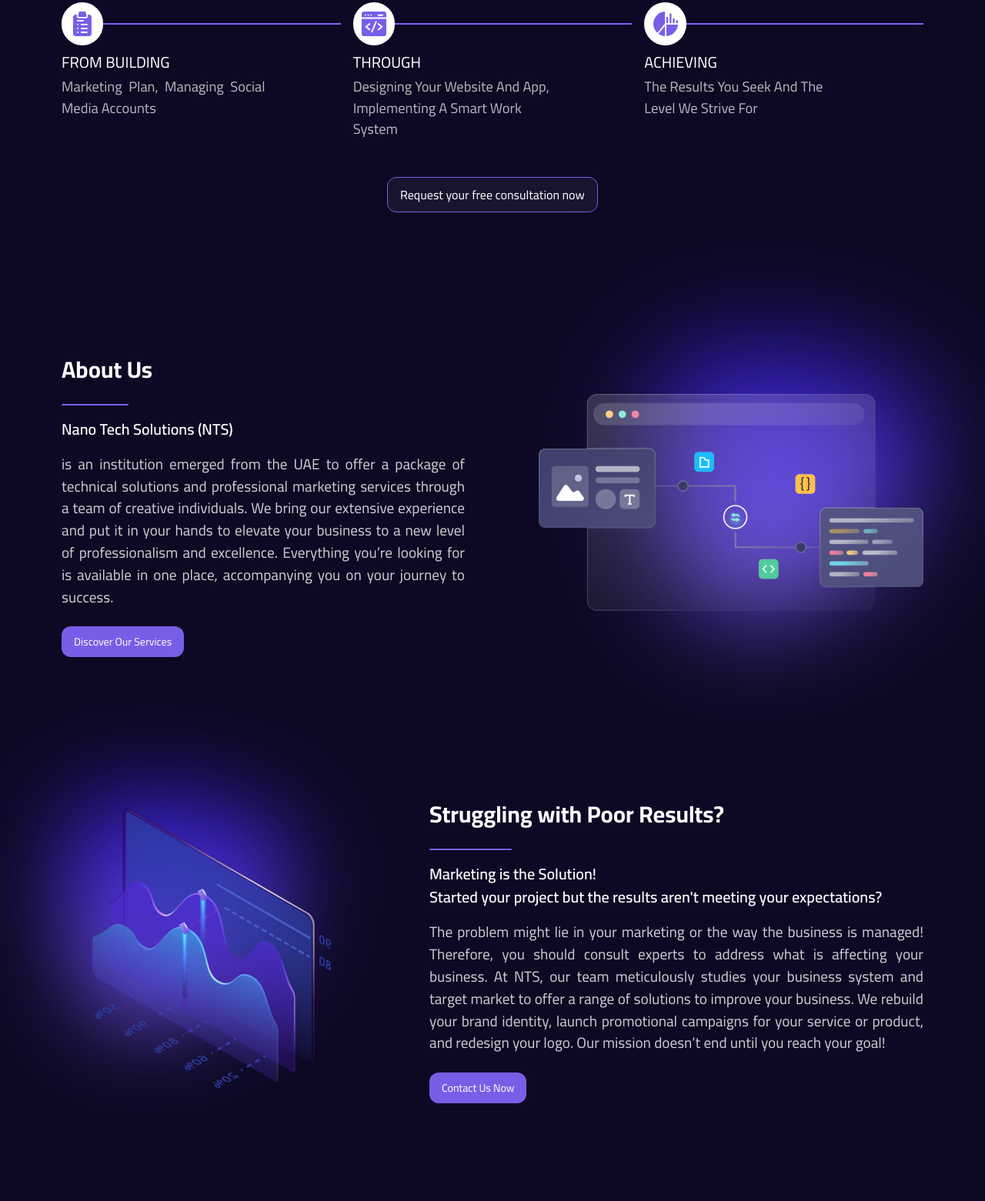
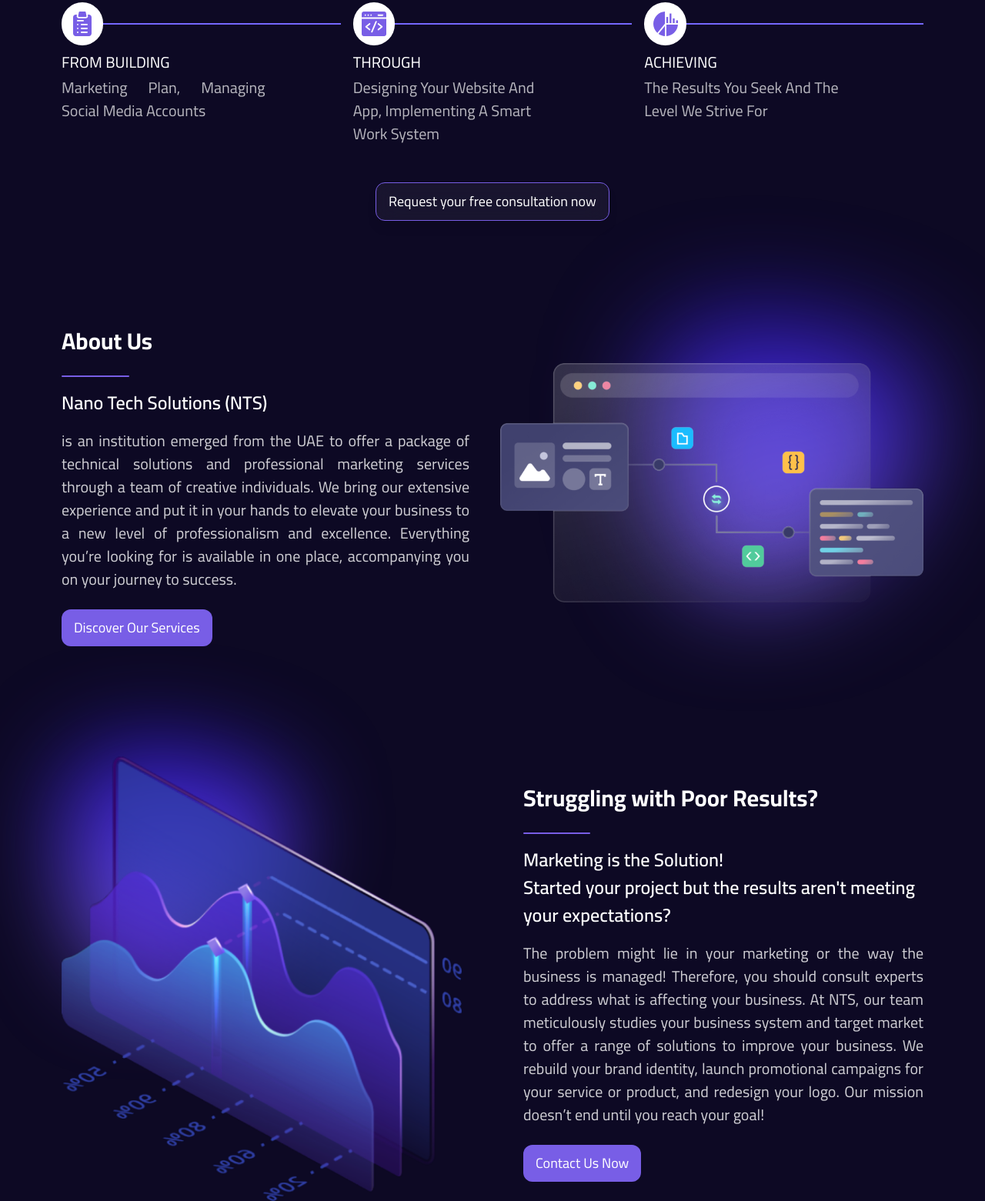
Before and after one commit to Rokayanasr/nano-tech, a website with bundled scripts: page src/index.html in a window 1280 px wide. Shown: the part 1287-2848 px from the top of the page at 77% size. Built offline with nearby package versions, Linux system fonts and the light colour scheme.

```diff
--- a/src/index.html
+++ b/src/index.html
@@ -144,13 +144,13 @@
                             <div class="hidden sm:flex w-full consultancy-line capitalize"></div>
                         </div>
                         <div class="mt-3 sm:pe-8">
-                            <time
+                            <h4
                                 class="block text-center md:text-start mb-5 md:mb-2 font-normal leading-none text-white uppercase"
-                                data-i18n="Consultancy Start">بداية الاستشارة</time>
-                            <p class="md:font-normal text-white opacity-70 text-center md:text-justify consultancy-description capitalize"
+                                data-i18n="Consultancy Start">بداية الاستشارة</h4>
+                            <h4 class="md:font-normal text-white opacity-70 text-center md:text-justify consultancy-description capitalize"
                                 data-i18n="Consultancy Start description">
                                 وصف بداية الاستشارة
-                            </p>
+                            </h4>
                         </div>
                     </li>
                     <li data-aos="fade-down" class="relative mb-6 sm:mb-0 w-8/12">
@@ -170,13 +170,13 @@
                             <div class="hidden sm:flex w-full consultancy-line"></div>
                         </div>
                         <div class="mt-3 sm:pe-8">
-                            <time
+                            <h4
                                 class="block text-center md:text-start mb-5 md:mb-2 font-normal leading-none text-white uppercase"
-                                data-i18n="Consultancy Through">استشارة عبر</time>
-                            <p class="md:font-normal text-white opacity-70 text-center md:text-start consultancy-description capitalize"
+                                data-i18n="Consultancy Through">استشارة عبر</h4>
+                            <h4 class="md:font-normal text-white opacity-70 text-center md:text-start consultancy-description capitalize"
                                 data-i18n="Consultancy Through description">
                                 وصف استشارة عبر
-                            </p>
+                            </h4>
                         </div>
                     </li>
                     <li data-aos="fade-up" class="relative mb-6 sm:mb-0 w-8/12">
@@ -205,44 +205,44 @@
                             <div class="hidden sm:flex w-full consultancy-line"></div>
                         </div>
                         <div class="mt-3 sm:pe-8">
-                            <time
+                            <h4
                                 class="block text-center md:text-start mb-5 md:mb-2 font-normal leading-none text-white uppercase"
-                                data-i18n="Consultancy End">نهاية الاستشارة</time>
-                            <p class="md:font-normal text-white opacity-70 text-center md:text-start consultancy-description capitalize"
+                                data-i18n="Consultancy End">نهاية الاستشارة</h4>
+                            <h4 class="md:font-normal text-white opacity-70 text-center md:text-start consultancy-description capitalize"
                                 data-i18n="Consultancy End description">
                                 وصف نهاية الاستشارة
-                            </p>
+                            </h4>
                         </div>
                     </li>
                 </ol>
                 <a href="#contactus">
-                    <button class="heartbeat primary-outline-btn" data-i18n="Consultancy Btn">زر الاستشارة</button>
+                    <button class="heartbeat primary-outline-btn text-lg" data-i18n="Consultancy Btn">زر الاستشارة</button>
                 </a>
             </div>
         </section>
 
         <!-- =============About Us================ -->
-        <section id="aboutus" class="lg:py-20 py-8 about-section flex ">
+        <section id="aboutus" class=" py-8 about-section flex ">
             <div class="gradient-container my-container">
                 <div class="gradient"></div>
-                <div class="flex flex-col lg:flex-row gap-24 items-center justify-center md:justify-between">
-                    <img data-aos="fade-left" src="./assets/about.png" class="about-img inline-block lg:hidden" alt="about img" />
-                    <div data-aos="fade-right" class="flex flex-col items-center lg:items-start">
+                <div class="flex flex-col lg:flex-row items-center gap-10 justify-center md:justify-between">
+                    <img data-aos="fade-left" src="./assets/about.png" class="about-img basis-1/2 lg:order-last order-first" alt="about img" />
+                    <div data-aos="fade-right" class="flex flex-col items-center lg:items-start  basis-1/2">
                         <h2 class="about-title text-center lg:text-justify text-white pb-4" data-i18n="About Title">
                             عنوان
                             حول</h2>
                         <div class="h-0.5 rounded-full bg-primary w-2/12"></div>
-                        <h4 class="text-white text-center lg:text-start font-semibold py-4"
+                        <h3 class="text-white text-center lg:text-start font-semibold py-4"
                             data-i18n="About Small Title">
-                            العنوان الصغير حول</h4>
-                        <h5 class="about-description text-white opacity-80 text-justify pb-6"
-                            data-i18n="About Description">وصف حول</h5>
+                            العنوان الصغير حول</h3>
+                        <h4 class="about-description text-white opacity-80 text-justify pb-6"
+                            data-i18n="About Description">وصف حول</h4>
 
                         <a href="#service" class="">
-                            <button class="primary-btn w-fit text-sm" data-i18n="About Btn">زر حول</button>
+                            <button class="primary-btn w-fit text-lg" data-i18n="About Btn">زر حول</button>
                         </a>
                     </div>
-                    <img data-aos="fade-left" src="./assets/about.png" class="about-img lg:inline-block hidden" alt="about img" />
+                    <!-- <img data-aos="fade-left" src="./assets/about.png" class="about-img basis-1/2 lg:inline-block hidden" alt="about img" /> -->
                 </div>
             </div>
         </section>
@@ -251,31 +251,31 @@
         <section class=" about-section flex lg:py-14 py-8">
             <div class="gradient-container-result my-container">
                 <div class="gradient result-gradient"></div>
-                <div class="flex flex-col lg:flex-row gap-10 sm:gap-32 items-center justify-center md:justify-between">
-                    <img data-aos="fade-right" src="./assets/results.png" class="result-img md:pl-10" alt="about img" />
-                    <div data-aos="fade-left" class="flex flex-col items-center lg:items-start">
+                <div class="flex flex-col lg:flex-row lg:gap-20 gap-10 items-center justify-center md:justify-between">
+                    <img data-aos="fade-right" src="./assets/results.png" class="result-img  basis-1/2" alt="about img" />
+                    <div data-aos="fade-left" class="flex flex-col basis-1/2 items-center lg:items-start">
                         <h2 class="about-title text-center lg:text-justify text-white pb-4" data-i18n="Result Title">
                             نتائجنا
                         </h2>
                         <div class="h-0.5 rounded-full bg-primary w-2/12"></div>
                         <div class="flex flex-col py-4">
-                            <h4 class="text-white text-center lg:text-start font-semibold"
+                            <h3 class="text-white text-center lg:text-start font-semibold"
                                 data-i18n="Result Small Title">
                                 التسويق هو الحل</h4>
-                            <h4 class="text-white text-center lg:text-start font-semibold"
+                            <h3 class="text-white text-center lg:text-start font-semibold"
                                 data-i18n="Result Small Title1">
                                 التسويق هو الحل</h4>
                         </div>
-                        <h5 class="about-description text-justify text-white opacity-80 lg:text-justify pb-6"
+                        <h4 class="about-description text-justify text-white opacity-80 lg:text-justify pb-6"
                             data-i18n="Result Description">
                             في عالم الأعمال لا يوجد مجالٌ للصدفة، وعليك أن توظف كل التفاصيل من أجل تطوير عملك، ونحن هنا
                             لمساعدتك؛ بداية من بناء الخطة التسويقية وإدارة حسابات
                             التواصل الاجتماعي ومرورًا بتصميم موقعك وتطبيقك وبناء نظام عمل ذكي ووصولًا إلى النتائج التي
                             تبحث
                             عنها والمستوى الذي تسعى إليه!
-                        </h5>
+                        </h4>
                         <a href="#contactus">
-                            <button class="primary-btn w-fit text-sm" data-i18n="Result Btn">تواصل معنا الآن</button>
+                            <button class="primary-btn w-fit text-lg" data-i18n="Result Btn">تواصل معنا الآن</button>
                         </a>
                     </div>
                 </div>
@@ -291,7 +291,7 @@
                 </div>
 
 
-                <ul class="block text-md text-center text-white rounded-lg sm:flex">
+                <ul class="block text-lg text-center text-white rounded-lg sm:flex">
                     <li class="w-full flex justify-center sm:justify-end tab-focus focus-within:z-10" id="tech-tab">
                         <a href="/service/technical" data-i18n="Technical Services"
                             class="inline-block w-96 sm:w-8/12 p-4 border sm:text-xl text-lg focus:font-bold text-white bg-primary sm:rounded-s-lg  focus:bg-white focus:text-primary active focus:outline-none"
--- a/src/input.css
+++ b/src/input.css
@@ -242,14 +242,15 @@
 }
 
 .about-img {
-    width: 500px;
+    width: 550px;
     position: relative;
     z-index: 1;
 }
 
 /* ================= RESULT ================= */
 .result-img {
-    width: 350px;
+    height: 95%;
+    width: 70%;
     position: relative;
     z-index: 1;
 }
```
Also changed, not shown: src/output.css.
